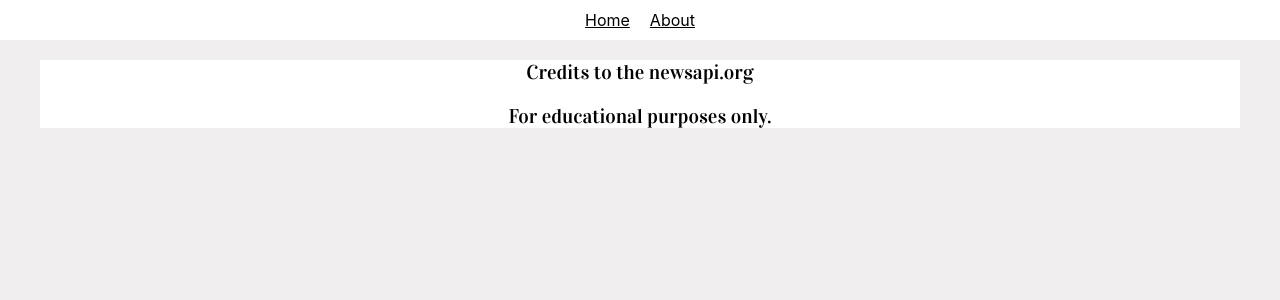
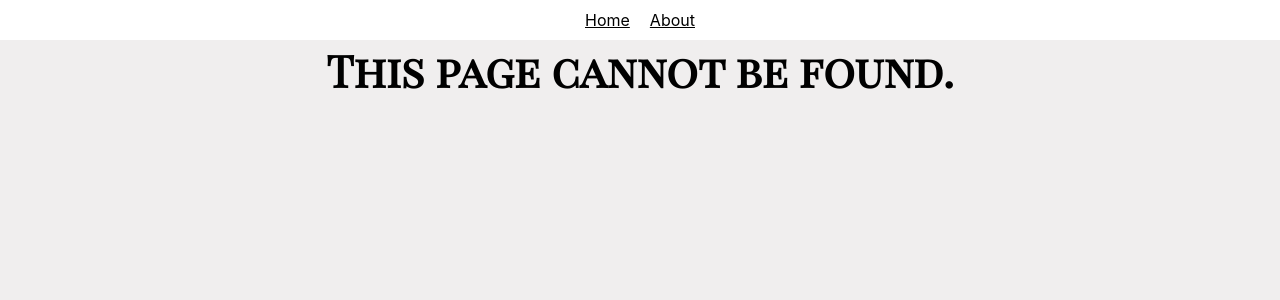
Before and after one commit to MarishkaSmirnova/news-database-react, a React (Create React App) app: page /newsDatabase/about in a window 1280 px wide. Shown: the top 300 px of the page. Built offline with nearby package versions, Linux system fonts and the light colour scheme.

Commit message:
route path edit

```diff
--- a/src/App.js
+++ b/src/App.js
@@ -14,13 +14,13 @@
           <div className="header">
             <ul>
               <li><Link to="/">Home</Link></li>
-              <li><Link to="/newsDatabase/about">About</Link></li>
+              <li><Link to="/newsApp/about">About</Link></li>
             </ul>
           </div>
 
           <Switch>
-            <Route exact path="/" component={Home} />
-            <Route path={'/newsDatabase/about'} exact component={About} />
+            <Route exact path="/newsApp/" component={Home} />
+            <Route path={'/newsApp/about'} exact component={About} />
             <Route path="*" component={NotFound} />
           </Switch>
       </div>
```
